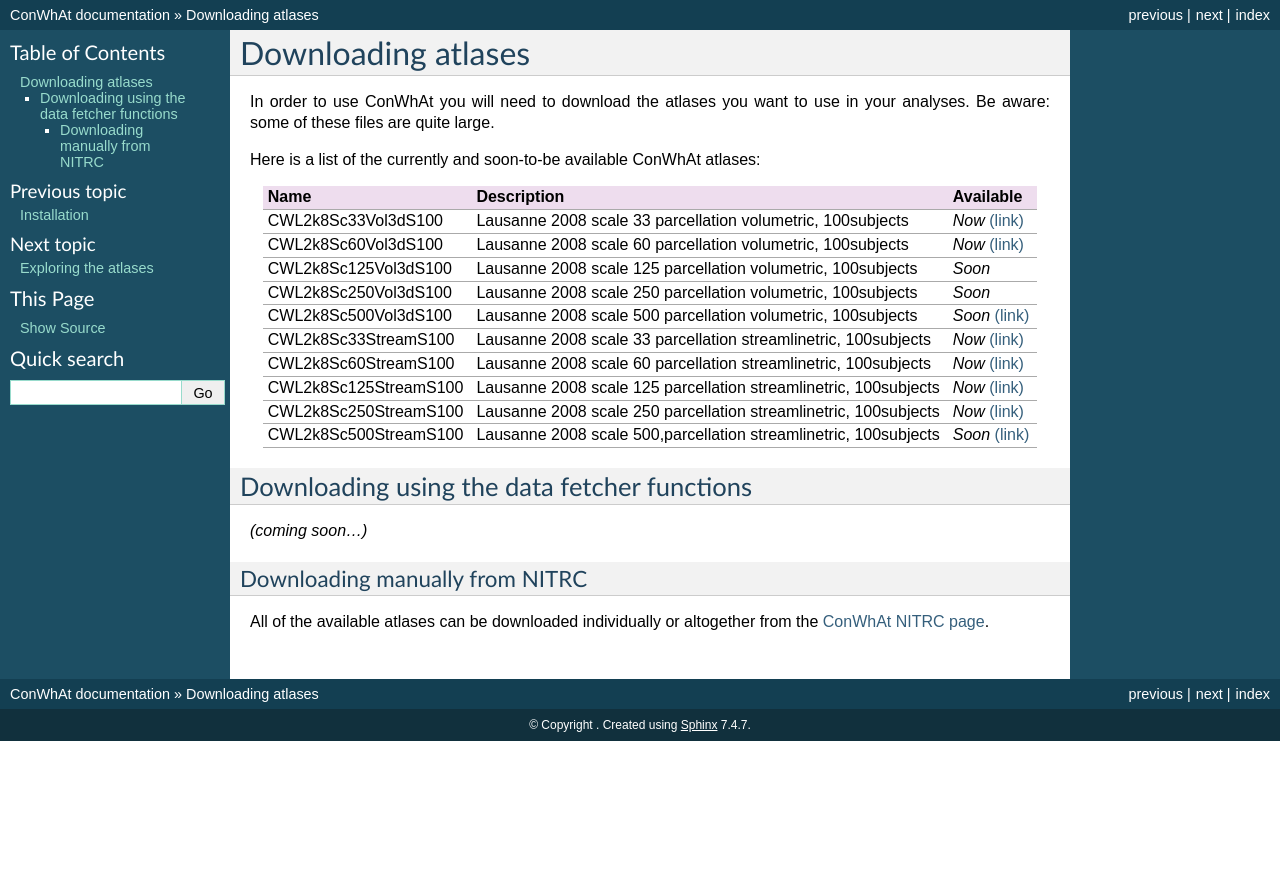
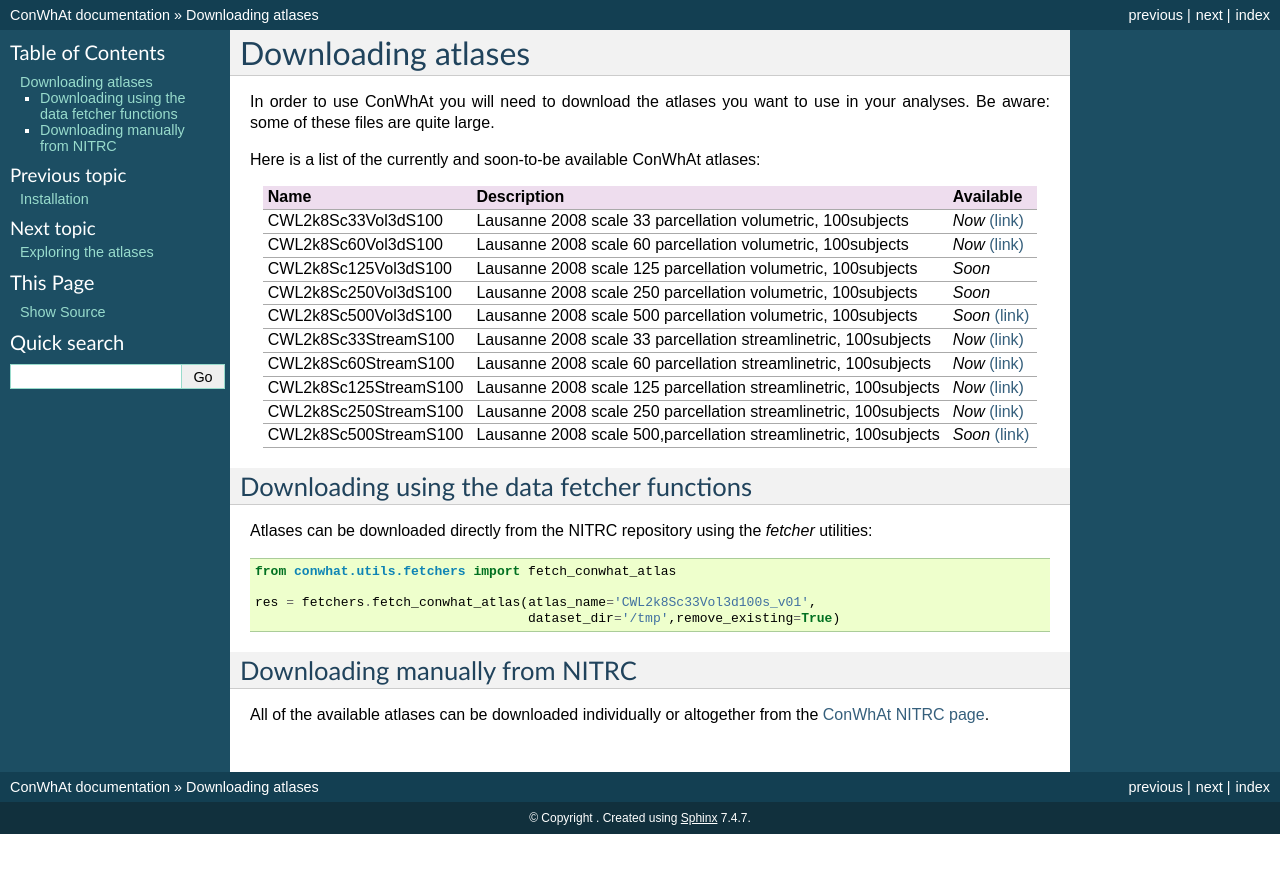
Before and after one commit to JohnGriffiths/ConWhAt, a Sphinx documentation site: the page built from docs/getting_started/downloading_atlases.rst, in a window 1280 px wide. Shown: the top 873 px of the page. Built offline with Sphinx 7.4.7, drawn with Linux system fonts in a browser that asks for light colours.

Commit message:
atlas download instructions

```diff
--- a/docs/getting_started/downloading_atlases.rst
+++ b/docs/getting_started/downloading_atlases.rst
@@ -45,10 +45,18 @@ Here is a list of the currently and soon-to-be available ConWhAt atlases:
 Downloading using the data fetcher functions
 ---------------------------------------------
 
-*(coming soon...)*
+Atlases can be downloaded directly from the NITRC repository
+using the `fetcher` utilities:
+
+.. code-block:: python
+
+    from conwhat.utils.fetchers import fetch_conwhat_atlas
+
+    res = fetchers.fetch_conwhat_atlas(atlas_name='CWL2k8Sc33Vol3d100s_v01',
+                                       dataset_dir='/tmp',remove_existing=True)
 
 
 Downloading manually from NITRC
-================================
+-------------------------------
 
 All of the available atlases can be downloaded individually or altogether from the `ConWhAt NITRC page <https://www.nitrc.org/projects/conwhat/>`_.
```
